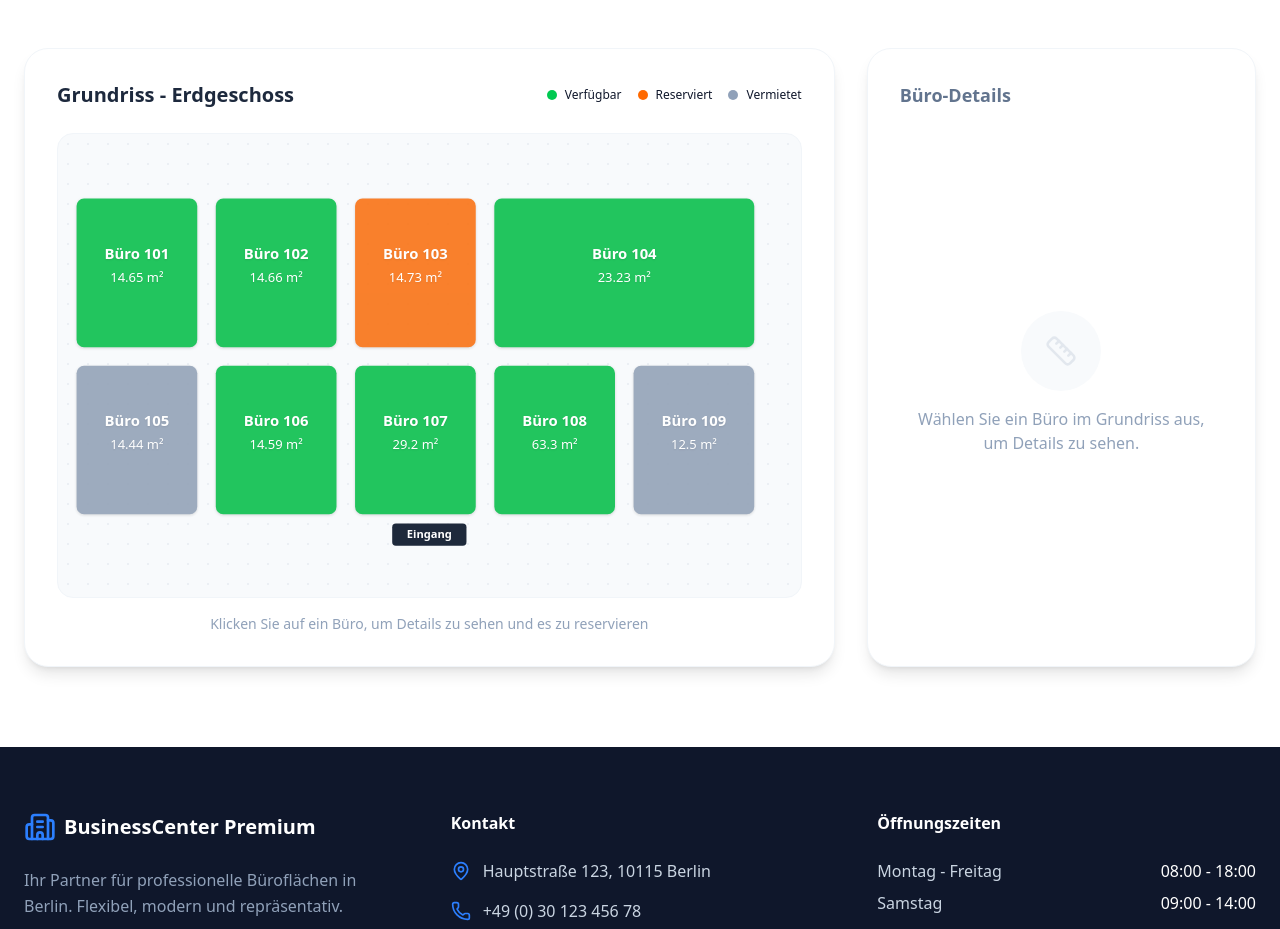
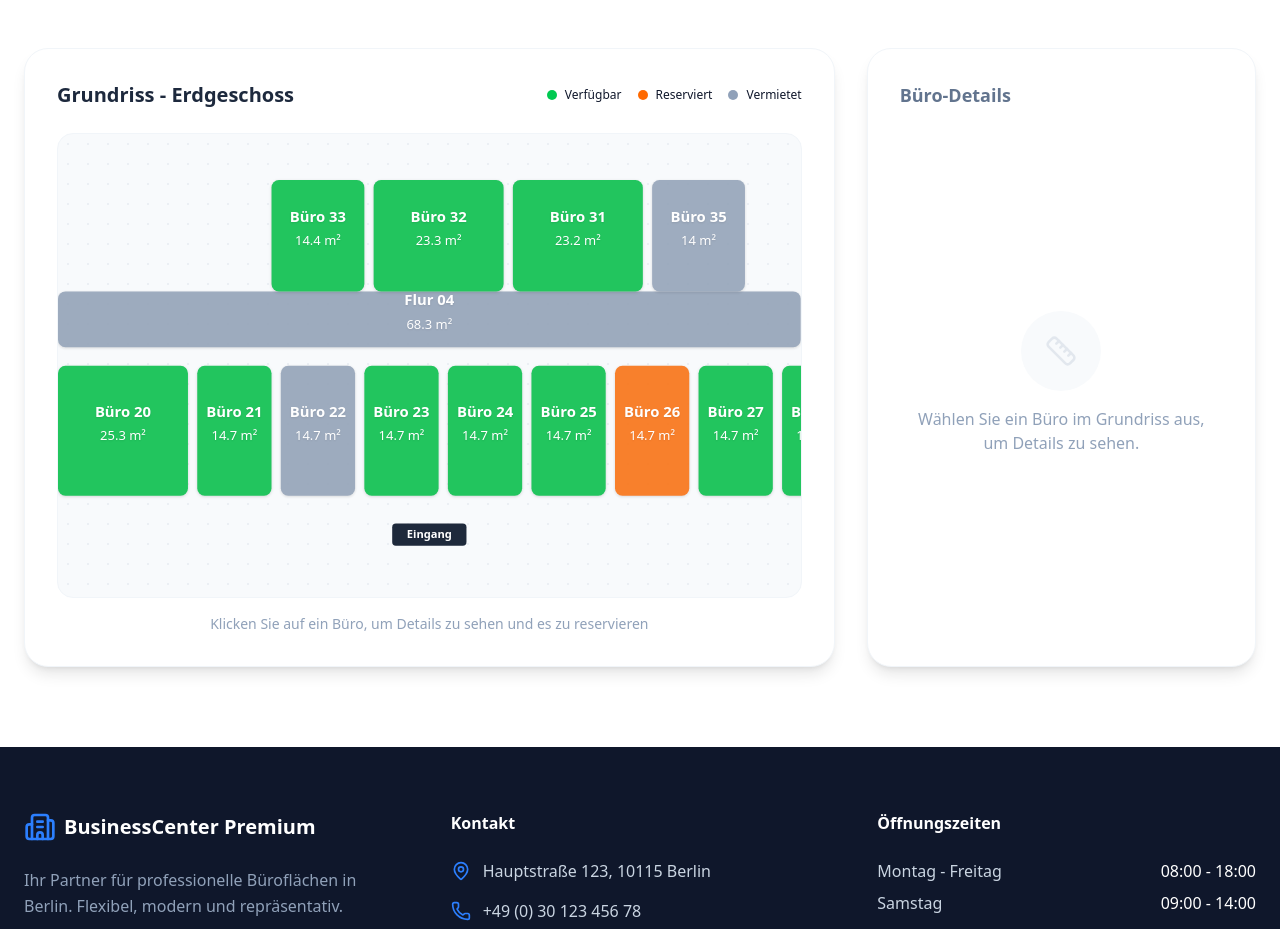
Before and after one commit to luanmezini-art/open-law-website, a React (Vite) app: page / in a window 1280 px wide. Shown: the part 1740-2669 px from the top of the page. Built offline with nearby package versions, Linux system fonts and the light colour scheme.

Commit message:
Fix: Force push of updated floor plan (Rooms 20-35)

```diff
--- a/src/data/offices.ts
+++ b/src/data/offices.ts
@@ -17,134 +17,227 @@ export interface Office {
     image: string;
 }
 
+// Layout Note:
+// The plan shows a long horizontal corridor.
+// Top Row (Hofseite): Rooms 30-35
+// Bottom Row (Straßenseite): Rooms 20-29
+// Layout verified against floor plan screenshot.
+
 export const offices: Office[] = [
-    // Top Row
+    // --- Hofseite (Top Row) ---
     {
-        id: '101',
-        name: 'Büro 101',
-        area: 14.65,
-        price: 353.07,
+        id: '04',
+        name: 'Flur 04',
+        area: 68.3,
+        price: 0,
+        status: 'rented', // Common area
+        features: ['Gemeinschaftsfläche'],
+        description: 'Großzügiger Flurbereich.',
+        x: 0,
+        y: 120, // Middle "Separating" corridor visually, though handled differently usually. Let's put rooms around it.
+        width: 800, // Spans whole width
+        height: 60,
+        image: imgLarge,
+    },
+    // We will place Top Row at y=0, Bottom Row at y=200. Corridor roughly in between visually.
+
+    // Hofseite Rooms (Left to Right)
+    {
+        id: '33',
+        name: 'Büro 33',
+        area: 14.4,
+        price: 345,
         status: 'available',
-        features: ['Teppichboden', 'LED-Beleuchtung', 'Blick zur Spree'],
-        description: 'Modernes Einzelbüro mit neuem Teppichboden und effizienter Raumaufteilung.',
-        x: 20,
-        y: 20,
-        width: 130,
-        height: 160,
+        features: ['Hofseitig', 'Ruhig'],
+        description: 'Ruhiges Einzelbüro zum Hof.',
+        x: 230, // Starting after stairwell
+        y: 0,
+        width: 100,
+        height: 120,
         image: imgSmall,
     },
     {
-        id: '102',
-        name: 'Büro 102',
-        area: 14.66,
-        price: 353.31,
+        id: '32',
+        name: 'Büro 32',
+        area: 23.3,
+        price: 560,
         status: 'available',
-        features: ['EDV-Verkabelung', 'Ruhige Lage'],
-        description: 'Identisches Nachbarbüro, ideal für konzentriertes Arbeiten.',
-        x: 170,
-        y: 20,
-        width: 130,
-        height: 160,
+        features: ['Team-Büro', 'Hofblick'],
+        description: 'Helles Büro für 2 Personen.',
+        x: 340,
+        y: 0,
+        width: 140,
+        height: 120,
+        image: imgMedium,
+    },
+    {
+        id: '31',
+        name: 'Büro 31',
+        area: 23.2,
+        price: 558,
+        status: 'available',
+        features: ['Verglast', 'Modern'],
+        description: 'Modernes Team-Büro, zentral gelegen.',
+        x: 490,
+        y: 0,
+        width: 140,
+        height: 120,
+        image: imgMedium,
+    },
+    {
+        id: '35', // Assuming label
+        name: 'Büro 35',
+        area: 14.0,
+        price: 336,
+        status: 'rented',
+        features: ['Kompakt'],
+        description: 'Kleines Einzelbüro.',
+        x: 640,
+        y: 0,
+        width: 100,
+        height: 120,
+        image: imgSmall,
+    },
+
+    // --- Straßenseite (Bottom Row) - Rooms 20-29 ---
+    {
+        id: '20',
+        name: 'Büro 20',
+        area: 25.3,
+        price: 608,
+        status: 'available',
+        features: ['Eckbüro', 'Straßenblick'],
+        description: 'Großes Eckbüro mit viel Licht.',
+        x: 0,
+        y: 200,
+        width: 140,
+        height: 140,
+        image: imgMedium,
+    },
+    {
+        id: '21',
+        name: 'Büro 21',
+        area: 14.7,
+        price: 353,
+        status: 'available',
+        features: ['Standard', 'Effizient'],
+        description: 'Klassisches Einzelbüro.',
+        x: 150,
+        y: 200,
+        width: 80,
+        height: 140,
         image: imgSmall,
     },
     {
-        id: '103',
-        name: 'Büro 103',
-        area: 14.73,
-        price: 354.99,
-        status: 'reserved',
-        features: ['Multi-Port', 'Glasfaser'],
-        description: 'Kompaktes Büro, bereits reserviert für neue Mieter.',
-        x: 320,
-        y: 20,
-        width: 130,
-        height: 160,
+        id: '22',
+        name: 'Büro 22',
+        area: 14.7,
+        price: 353,
+        status: 'rented',
+        features: [],
+        description: 'Vermietet.',
+        x: 240,
+        y: 200,
+        width: 80,
+        height: 140,
         image: imgSmall,
     },
     {
-        id: '104',
-        name: 'Büro 104',
-        area: 23.23,
-        price: 559.84,
+        id: '23',
+        name: 'Büro 23',
+        area: 14.7,
+        price: 353,
         status: 'available',
-        features: ['Großzügig', '2 Fenster', 'Klimatisierung'],
-        description: 'Helles Team-Büro mit ausreichend Platz für 2-3 Arbeitsplätze.',
-        x: 470,
-        y: 20,
-        width: 280, // Double width
-        height: 160,
-        image: imgLarge,
-    },
-
-    // Bottom Row
-    {
-        id: '105',
-        name: 'Büro 105',
-        area: 14.44,
-        price: 348.00,
-        status: 'rented',
-        features: ['Archivschrank', 'Innenhof'],
-        description: 'Verrmietetes Einzelbüro mit Blick in den ruhigen Innenhof.',
-        x: 20,
+        features: ['Standard'],
+        description: 'Effizientes Einzelbüro.',
+        x: 330,
         y: 200,
-        width: 130,
-        height: 160,
+        width: 80,
+        height: 140,
         image: imgSmall,
     },
     {
-        id: '106',
-        name: 'Büro 106',
-        area: 14.59,
-        price: 351.62,
+        id: '24',
+        name: 'Büro 24',
+        area: 14.7,
+        price: 353,
         status: 'available',
-        features: ['Teeküchen-Nähe', 'Schallschutz'],
-        description: 'Praktisches Büro in der Nähe der Gemeinschaftsküche.',
-        x: 170,
+        features: ['Standard'],
+        description: 'Effizientes Einzelbüro.',
+        x: 420,
         y: 200,
-        width: 130,
-        height: 160,
-        image: imgMedium,
-    },
-    {
-        id: '107',
-        name: 'Büro 107',
-        area: 29.20,
-        price: 703.72,
-        status: 'available',
-        features: ['Ecklage', 'Doppelbüro'],
-        description: 'Geräumiges Doppelbüro (zusammenlegbar) mit viel Licht.',
-        x: 320,
-        y: 200,
-        width: 130,
-        height: 160,
+        width: 80,
+        height: 140,
         image: imgSmall,
     },
     {
-        id: '108',
-        name: 'Büro 108',
-        area: 63.30,
-        price: 1525.53,
+        id: '25',
+        name: 'Büro 25',
+        area: 14.7,
+        price: 353,
         status: 'available',
-        features: ['Konferenzraum', 'Panorama', 'Präsentationstechnik'],
-        description: 'Großer Meetingraum oder Open-Space Bereich für das ganze Team.',
-        x: 470,
+        features: ['Standard'],
+        description: 'Effizientes Einzelbüro.',
+        x: 510,
         y: 200,
-        width: 130,
-        height: 160,
-        image: imgLarge,
+        width: 80,
+        height: 140,
+        image: imgSmall,
     },
     {
-        id: '109',
-        name: 'Büro 109',
-        area: 12.50,
-        price: 301.25,
-        status: 'rented',
-        features: ['Server', 'Lager'],
-        description: 'Kleines Büro oder Lagerfläche.',
-        x: 620,
+        id: '26',
+        name: 'Büro 26',
+        area: 14.7,
+        price: 353,
+        status: 'reserved',
+        features: ['Reserviert'],
+        description: 'Reserviert.',
+        x: 600,
         y: 200,
-        width: 130,
-        height: 160,
+        width: 80,
+        height: 140,
         image: imgSmall,
     },
+    {
+        id: '27',
+        name: 'Büro 27',
+        area: 14.7,
+        price: 353,
+        status: 'available',
+        features: ['Standard'],
+        description: 'Effizientes Einzelbüro.',
+        x: 690,
+        y: 200,
+        width: 80,
+        height: 140,
+        image: imgSmall,
+    },
+    {
+        id: '28',
+        name: 'Büro 28',
+        area: 14.7,
+        price: 353,
+        status: 'available',
+        features: ['Standard'],
+        description: 'Effizientes Einzelbüro.',
+        x: 780,
+        y: 200,
+        width: 80,
+        height: 140,
+        image: imgSmall,
+    },
+    {
+        id: '29',
+        name: 'Büro 29',
+        area: 25.2,
+        price: 605,
+        status: 'rented',
+        features: ['Eckbüro'],
+        description: 'Großes Eckbüro.',
+        x: 870,
+        y: 200,
+        width: 140,
+        height: 140,
+        image: imgMedium,
+    },
 ];
```
